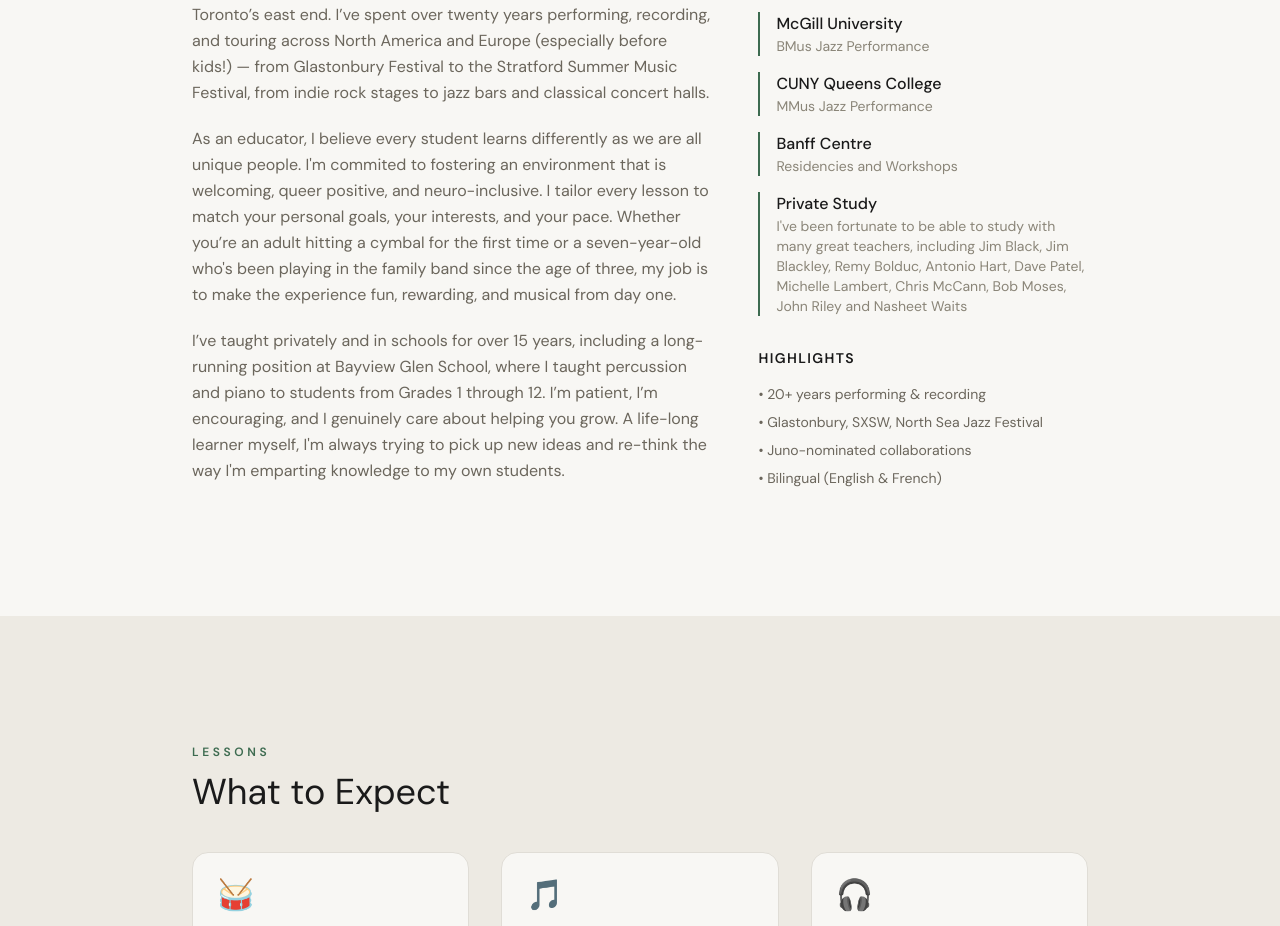
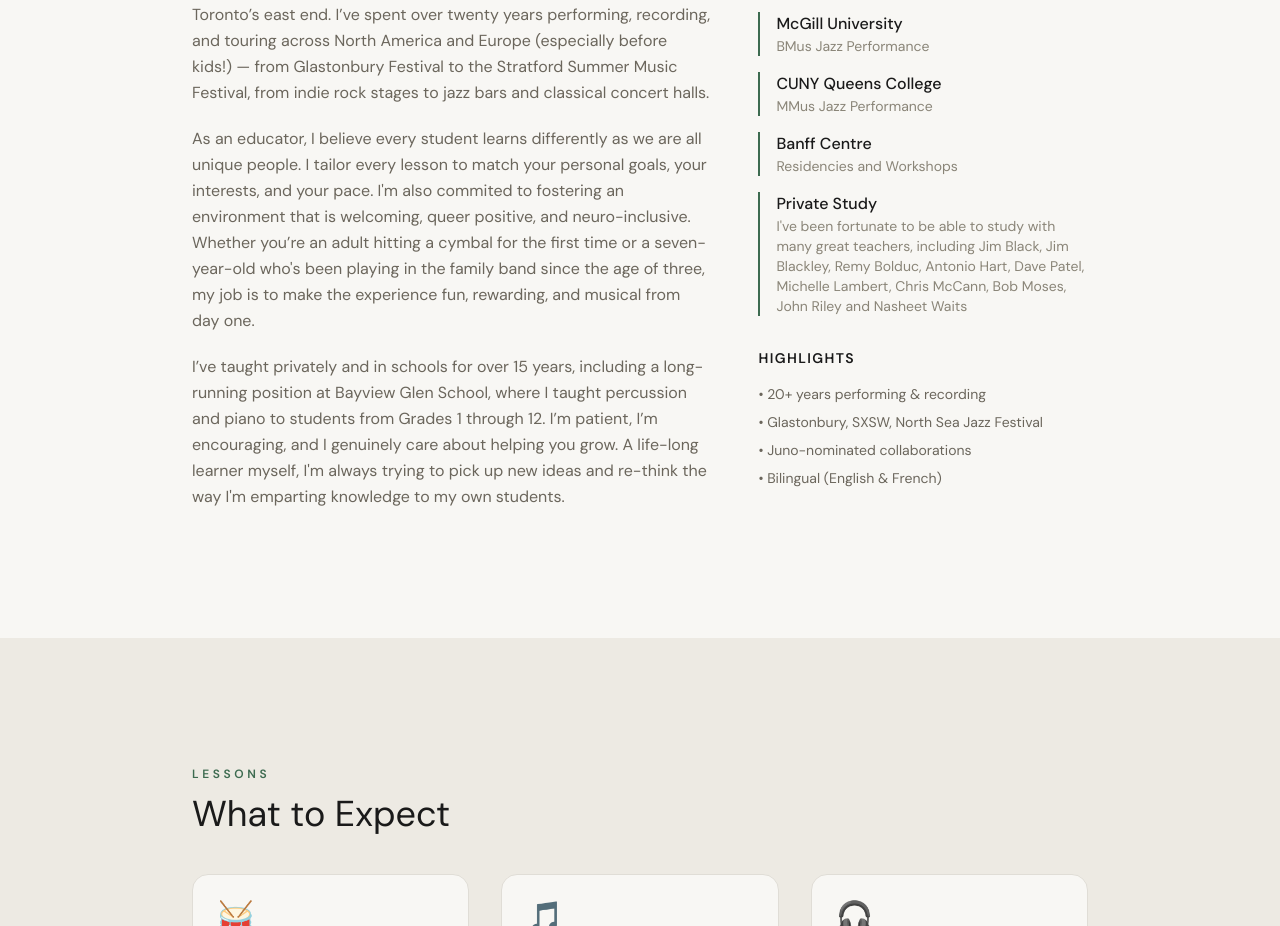
Before and after one commit to nicodann/nico-dann-drumlessons, a Next.js app: page / in a window 1280 px wide. Shown: the part 1060-1986 px from the top of the page. Built offline with nearby package versions, Linux system fonts and the light colour scheme.

Commit message:
Edit copy.

```diff
--- a/app/components/About/index.tsx
+++ b/app/components/About/index.tsx
@@ -33,13 +33,13 @@ export default function About() {
           </p>
           <p>
             As an educator, I believe every student learns differently as we are
-            all unique people. I'm commited to fostering an environment that is
-            welcoming, queer positive, and neuro-inclusive. I tailor every
-            lesson to match your personal goals, your interests, and your pace.
-            Whether you&rsquo;re an adult hitting a cymbal for the first time or
-            a seven-year-old who's been playing in the family band since the age
-            of three, my job is to make the experience fun, rewarding, and
-            musical from day one.
+            all unique people. I tailor every lesson to match your personal
+            goals, your interests, and your pace. I'm also commited to fostering
+            an environment that is welcoming, queer positive, and
+            neuro-inclusive. Whether you&rsquo;re an adult hitting a cymbal for
+            the first time or a seven-year-old who's been playing in the family
+            band since the age of three, my job is to make the experience fun,
+            rewarding, and musical from day one.
           </p>
           <p>
             I&rsquo;ve taught privately and in schools for over 15 years,
```
